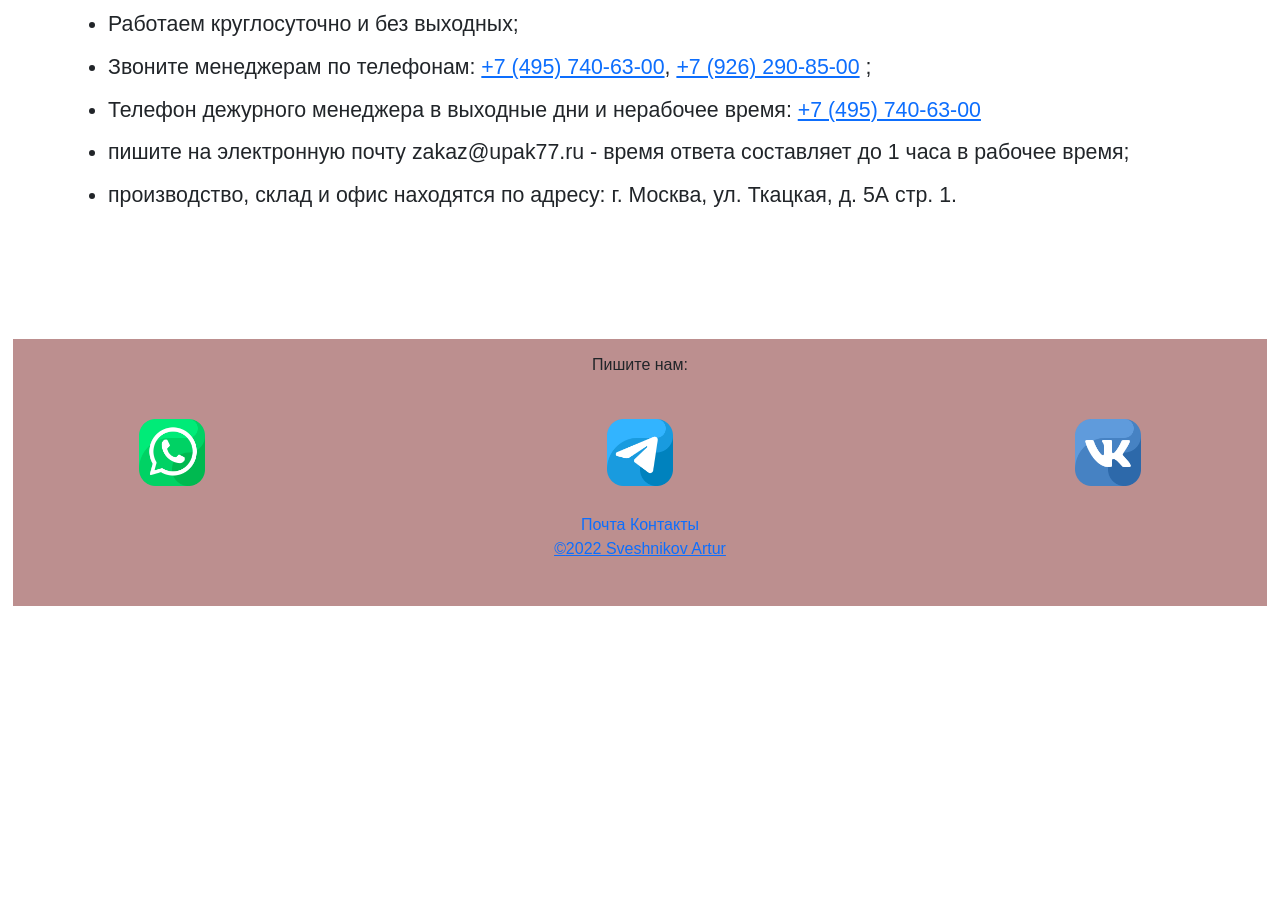
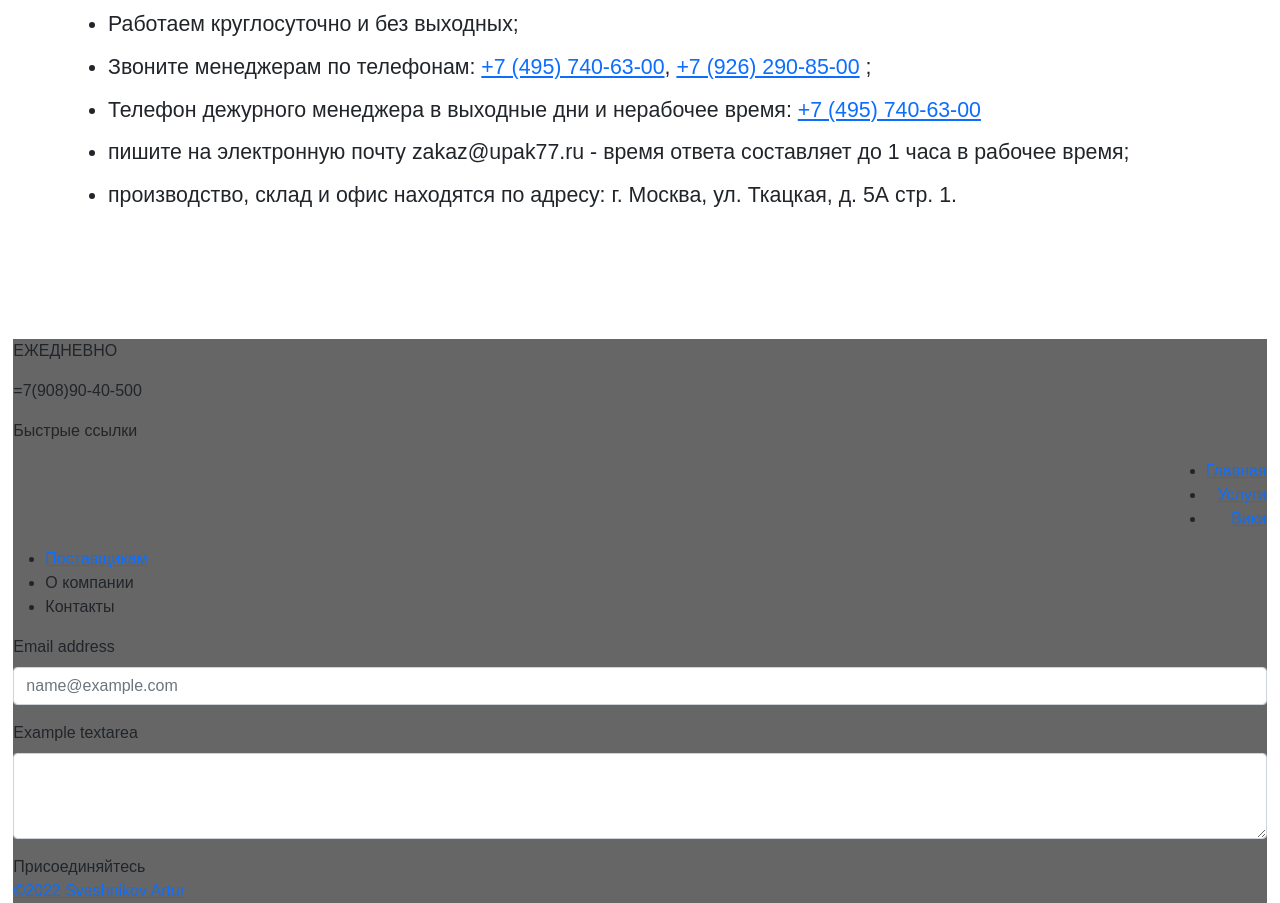
Before and after one commit to ArturSvHub/upak77, a plain HTML site: page Index.html in a window 1280 px wide. Shown: the part 2926-3829 px from the top of the page. Before the commit the page ends 3545 px from the top, so only its background shows below. Drawn offline with nearby package versions, Linux system fonts and the light colour scheme; a script that the page names is missing.

Commit message:
created footer html-code

```diff
--- a/Index.html
+++ b/Index.html
@@ -224,21 +224,48 @@
     </div>
     <footer class="footer">
       <div class="footer__wrapper">
-        <p>Пишите нам: </p>
+        <div class="footer__description">
+          <p>ЕЖЕДНЕВНО</p>
+          <p class="footer__number">=7(908)90-40-500</p>
+        </div>
+        <div class="footer__links">
+          <div class="footer__links-desc">
+            <p>Быстрые ссылки</p>
+          </div>
+          <div class="footer__links-elements">
+            <ul class="left">
+              <li><a href="/index.html">Главная</a></li>
+              <li><a href="/services.html">Услуги</a></li>
+              <li><a href="/wiki.html">Вики</a></li>
+            </ul>
+            <ul class="right">
+              <li><a href="/providers.html">Поставщикам</a></li>
+              <li><a href="/about.html"></a>О компании</li>
+              <li><a href="/contacts.html"></a>Контакты</li>
+            </ul>
+          </div>
+        </div>
+        <div class="footer__form">
+          <form action="" method="post">
+            <div class="mb-3">
+              <label for="exampleFormControlInput1" class="form-label">Email address</label>
+              <input type="email" class="form-control" id="exampleFormControlInput1" placeholder="name@example.com">
+            </div>
+            <div class="mb-3">
+              <label for="exampleFormControlTextarea1" class="form-label">Example textarea</label>
+              <textarea class="form-control" id="exampleFormControlTextarea1" rows="3"></textarea>
+            </div>
+          </form>
+        </div>
         <div class="footer__social">
-          <a class="footer__social-links" href="https://wa.me/79299633918?text=Здравствуйте%2C+у+меня+есть+вопрос">
-            <img src="/wwwroot/img/whatsapp.png" alt="">
-          </a>
-          <a class="footer__social-links" href="tg://resolve?domain=katiadraw">
-            <img src="/wwwroot/img/telegram.png" alt="">
-          </a>
-          <a class="footer__social-links" id="vk_subscribe" href="https://vk.com/club51596221">
-            <img src="/wwwroot/img/vk.png" alt="">
-          </a>
+          <span>Присоединяйтесь</span>
+          <div class="footer__social-icons">
+
+          </div>
         </div>
-        <div class="footer__contacts"><a href="mailto:esp66@bk.ru?subject=Вопрос по упаковке">Почта </a><a
-            href="/contacts.html">Контакты </a></div>
-        <a href="#"><i>&copy;</i>2022 Sveshnikov Artur </a>
+        <div class="footer__copy">
+          <a href="#"><i>&copy;</i>2022 Sveshnikov Artur </a>
+        </div>
       </div>
     </footer>
   </div>
--- a/wwwroot/css/style-mobile.css
+++ b/wwwroot/css/style-mobile.css
@@ -248,20 +248,14 @@
 
   .catalog{
 
-  margin-bottom: 550px;
+  margin-bottom: 5g50px;
   }
-  .footer__social {
-    margin-top: 20pt;
-    margin-bottom: 20pt;
-    width: 70%;
-    display: flex;
-    justify-content: space-between;
-  }
-  .footer__social-links {
-
-    max-width: 35pt;
-    max-height: 35pt;
-  }
+ .footer__wrapper{
+   display: flex;
+   flex-direction: column;
+   justify-content: center;
+   align-items: center;
+ }
 
 
 }
--- a/wwwroot/css/style.css
+++ b/wwwroot/css/style.css
@@ -226,48 +226,24 @@ display: block;
 }
 
 .footer{
-  display: flex;
-  bottom: 0;justify-content: center;
   width: 100%;
-  height: 200pt;
-  background-color: rosybrown;
+  height: 100%;
+  background-color: rgb(102, 102, 102);
   margin-top: 50pt;
 }
-
-.footer__wrapper{
-  margin-top: 20pt;
-  align-self: center;
-  max-width: 1180pt;
-  display: flex;
-  flex-direction: column;
-  align-items: center;
-  height: 100%;
-  width: 100%;
+.footer__wrapper {
+}
+.footer__description {
+}
+.footer__links {
+}
+.footer__form {
+}
+.footer__social {
+}
+.footer__copy {
 }
 
-.footer__social {
-  margin-top: 20pt;
-  margin-bottom: 20pt;
-  width: 80%;
-  display: flex;
-  justify-content: space-between;
-}
-
-.footer__social-links {
-
-  max-width: 50pt;
-  max-height: 50pt;
-}
-.footer__social-links img{
-  width: 100%;
-  height: 100%;
-}
-.footer__contacts {
-}
-.footer__contacts a{
-  text-decoration:dashed;
-  display: inline;
-}
 #burger, [for=burger]{
     display: none;
 }
```
